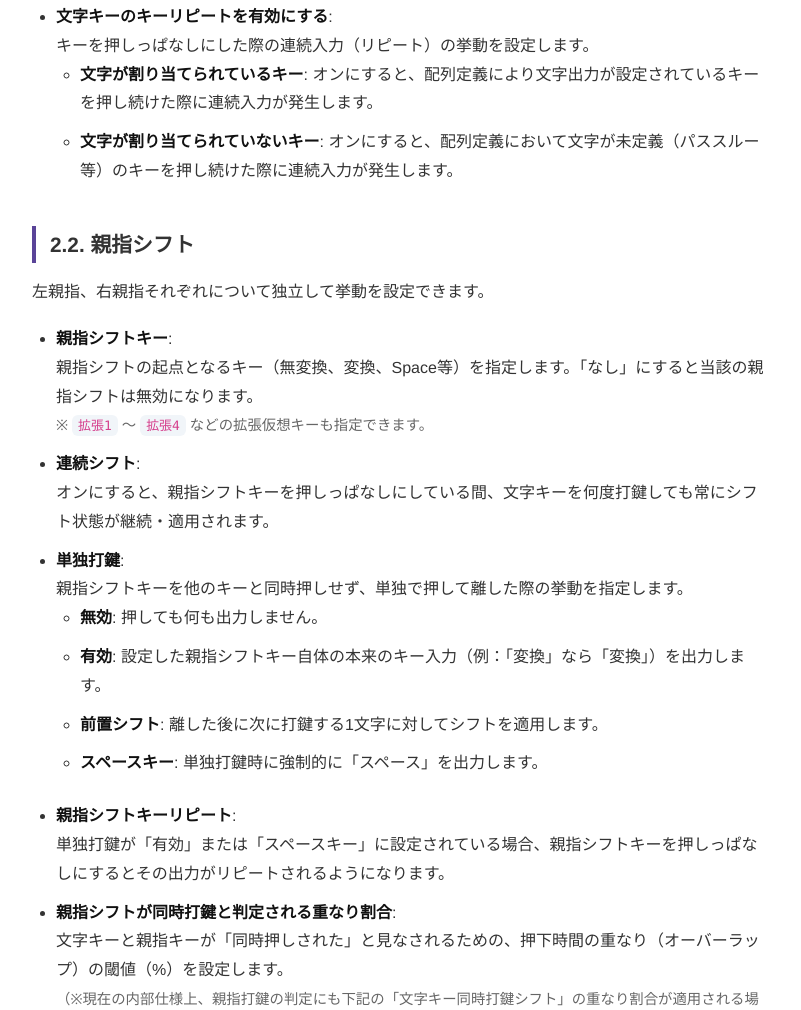
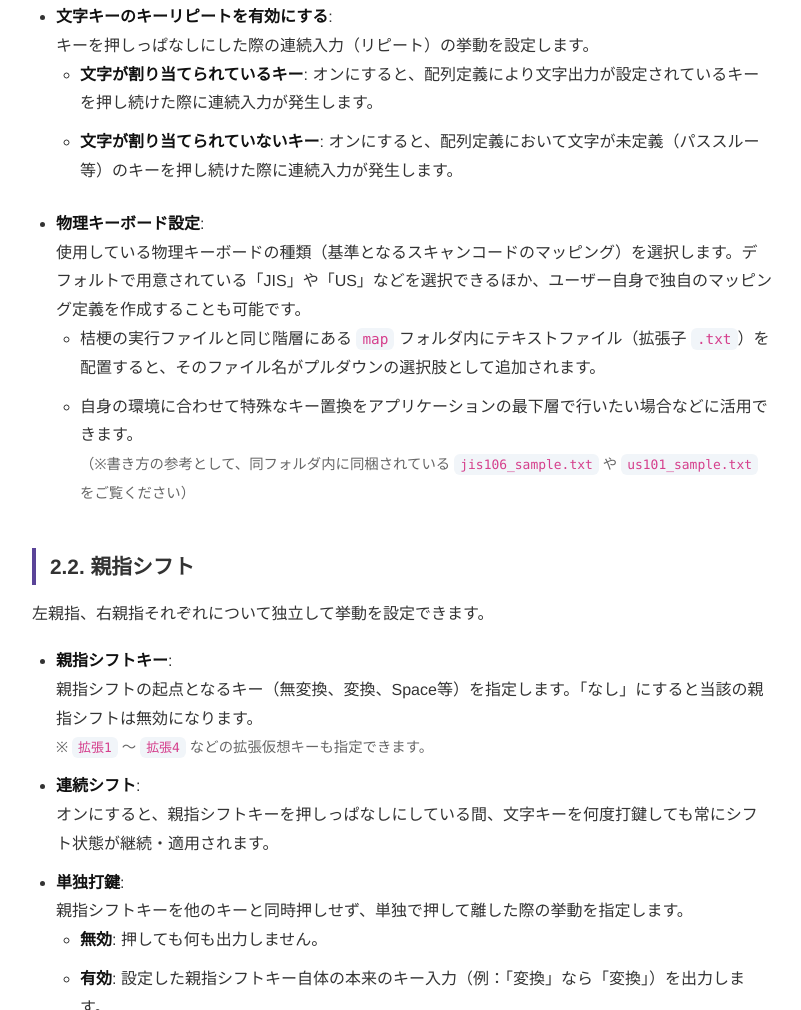
Before and after one commit to forestail/Kikyo, a plain HTML site: page manual.html in a window 1280 px wide. Shown: the part 1376-2386 px from the top of the page, without its empty margins (238-1039 px from the left). Drawn offline with Linux system fonts and the light colour scheme.

Commit message:
マニュアル更新

```diff
--- a/manual.html
+++ b/manual.html
@@ -209,6 +209,15 @@
                     <li><strong>文字が割り当てられていないキー</strong>: オンにすると、配列定義において文字が未定義（パススルー等）のキーを押し続けた際に連続入力が発生します。</li>
                 </ul>
             </li>
+            <li><strong>物理キーボード設定</strong>:<br>使用している物理キーボードの種類（基準となるスキャンコードのマッピング）を選択します。デフォルトで用意されている「JIS」や「US」などを選択できるほか、ユーザー自身で独自のマッピング定義を作成することも可能です。
+                <ul>
+                    <li>桔梗の実行ファイルと同じ階層にある <code>map</code> フォルダ内にテキストファイル（拡張子
+                        <code>.txt</code>）を配置すると、そのファイル名がプルダウンの選択肢として追加されます。</li>
+                    <li>自身の環境に合わせて特殊なキー置換をアプリケーションの最下層で行いたい場合などに活用できます。<br><span
+                            class="remark">（※書き方の参考として、同フォルダ内に同梱されている <code>jis106_sample.txt</code> や
+                            <code>us101_sample.txt</code> をご覧ください）</span></li>
+                </ul>
+            </li>
         </ul>
 
         <h3>2.2. 親指シフト</h3>
```
Also changed, not shown: manual.md (+4 -0 lines).
